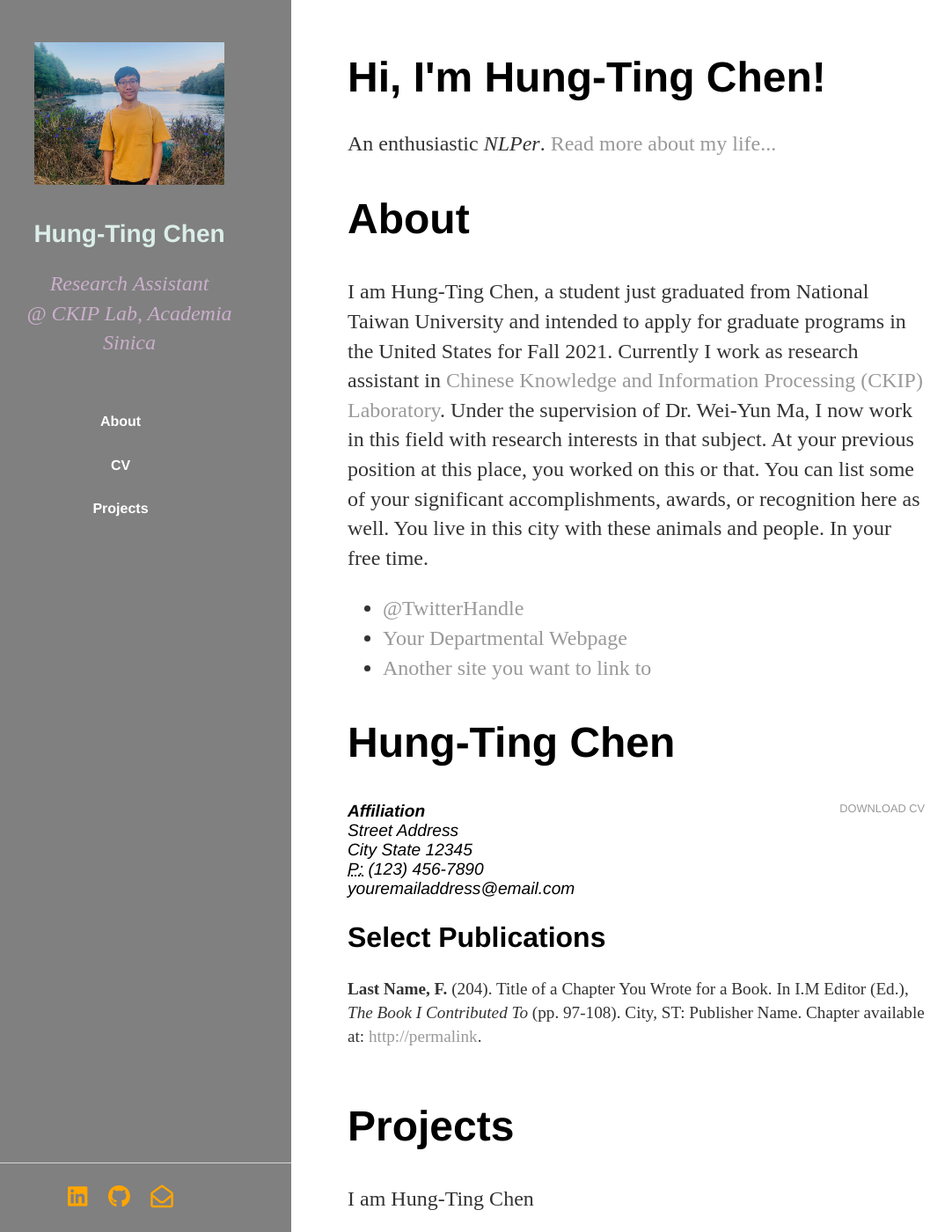
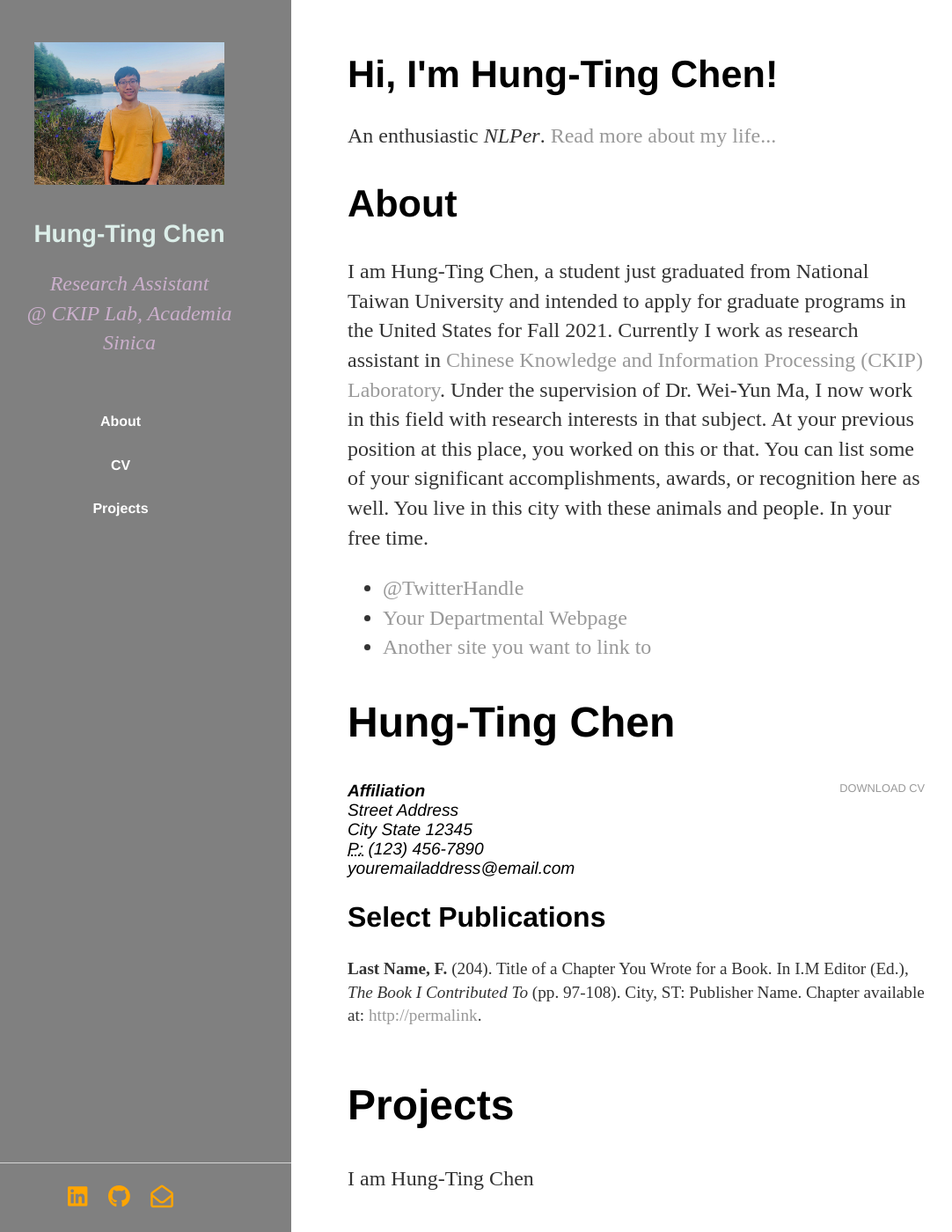
Before and after one commit to timchen0618/timchen0618.github.io, a Jekyll site: the page index.html, which Jekyll copies as it is, in a window 1280 px wide and 1400 px high. Shown: the whole window at 88% size, without its empty margins (37-1119 px from the left). Built offline with Jekyll 4.4.1, drawn with Linux system fonts in a browser that asks for light colours; nearby versions of some CDN libraries.

```diff
--- a/css/main.css
+++ b/css/main.css
@@ -6,10 +6,10 @@
 p, ul { font-size: 1.5em; line-height: 1.4em; color: #333; }
 
 h1, h2, h3, h4 { font-family: 'Helvetica', 'Arial', 'Sans-Serif'; }
-h1 { font-size: 3em;  }
-h2 { font-size: 2.7em; }
-h3 { font-size: 2.3em; }
-h4 { font-size: 1.9em; }
+h1 { font-size: 2.7em;  }
+h2 { font-size: 2.3em; }
+h3 { font-size: 2em; }
+h4 { font-size: 1.8em; }
 
 nav ul, footer ul { font-size: 1em; font-family: 'Helvetica', 'Arial', 'Sans-Serif'; padding: 0px; list-style: none; font-weight: bold; }
 nav ul li, footer ul li { display: inline; margin-right: 20px; }
```
